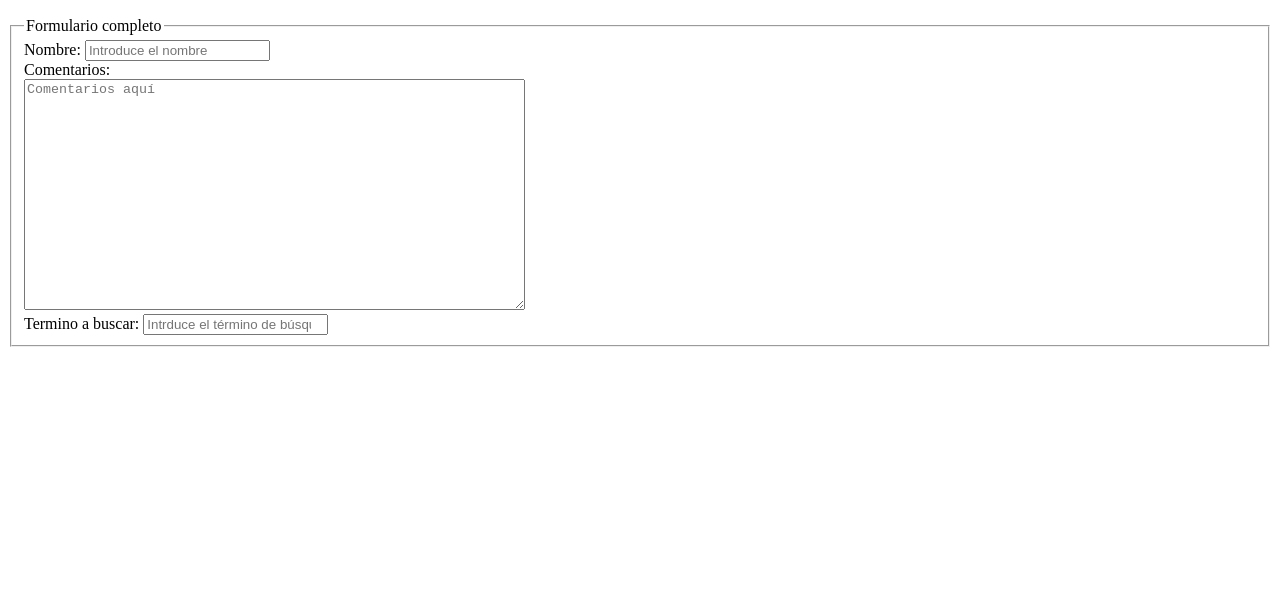
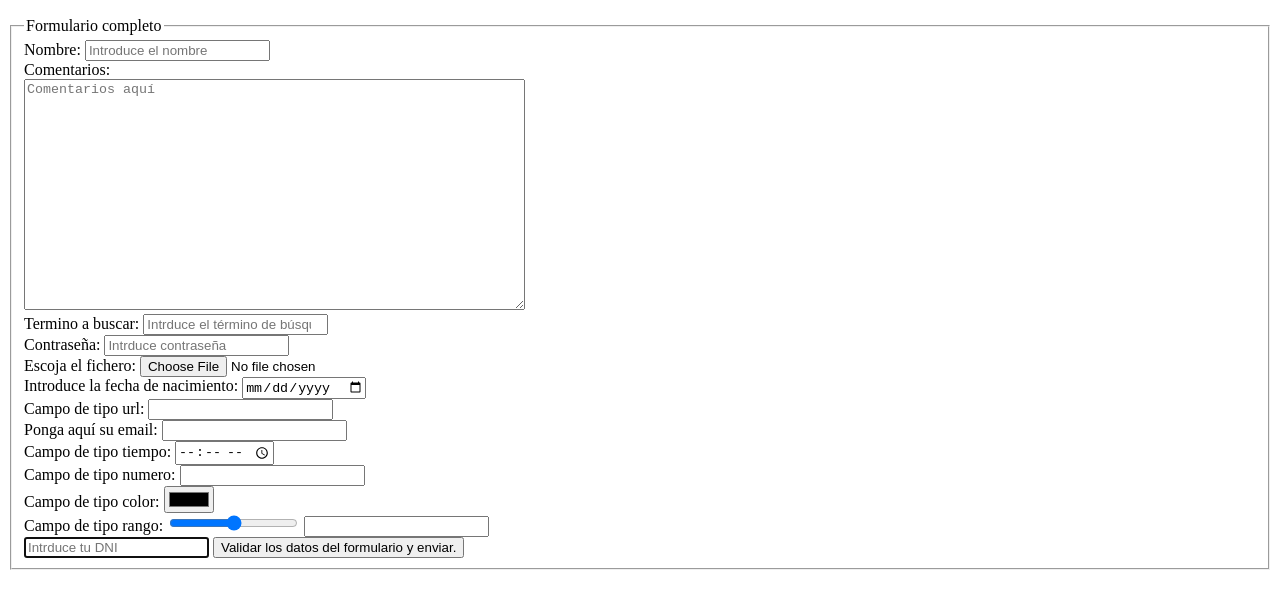
Before and after one commit to AlvaroHiguera/UT1-DIW, a plain HTML site: page Sesion5(26-29-2019)/Ejercicio1.html in a window 1280 px wide. Shown: the part 110-718 px from the top of the page. Drawn offline with Linux system fonts and the light colour scheme.

Commit message:
Version 1.1 de la ramasesion5_formulariosanclas

```diff
--- a/Sesion5(26-29-2019)/Ejercicio1.html
+++ b/Sesion5(26-29-2019)/Ejercicio1.html
@@ -13,13 +13,57 @@
         <fieldset>
             <legend>Formulario completo</legend>
             <label for="campotexto1id">Nombre: </label>
-            <input type="text" id="campotexto1" placeholder="Introduce el nombre"><br>
+            <input type="text" name="campotexto1" id="campotexto1id" placeholder="Introduce el nombre" required ><br>
+
             <label for="areatexto1id">Comentarios: </label><br>
-            <textarea name="areatexto1" id="areatexto11id" cols="60" rows="15" placeholder="Comentarios aquí"></textarea><br>
+            <textarea name="areatexto1" id="areatexto1id" cols="60" rows="15" placeholder="Comentarios aquí"></textarea><br>
+
             <label for="campobusquieda1id">Termino a buscar: </label>
-            <input type="search" id="campobusquieda1id" name="campobusquieda1" placeholder="Intrduce el término de búsqueda"><br>
+            <input type="search" id="campobusquieda1id" name="campobusquieda1" placeholder="Intrduce el término de búsqueda" required><br>
+
+            <label for="campocontraseña1id">Contraseña: </label>
+            <input type="password" id="campocontraseña1id" placeholder="Intrduce contraseña" required><br>
+
+            <label for="fichero1id">Escoja el fichero: </label>
+            <input type="file" id="fichero1id" name="fichero1" required><br>
+
+            <label for="camponumero1id">Introduce la fecha de nacimiento: </label>
+            <input type="date" name="camponumero1" id="camponumero1id" required><br>
+
+            <label for="campourl1id">Campo de tipo url: </label>
+            <input type="url" name="campourl1" id="campourl1id" required><br>
+
+            <label for="campoemail1id">Ponga aquí su email: </label>
+            <input type="email" name="campoemail1" id="campoemail1id" required><br>
+
+            <label for="campotiempo1id">Campo de tipo tiempo: </label>
+            <input type="time" name="campotiempo1" id="campotiempo1id" required><br>
+
+            <label for="camponumero1id">Campo de tipo numero: </label>
+            <input type="number" name="camponumreo1" id="camponumero1id" required><br>
+
+            <label for="campocolor1id">Campo de tipo color: </label>
+            <input type="color" name="campocolor1" id="campocolor1id" required><br>
+
+            <label for="camporango1id">Campo de tipo rango: </label>
+            <input type="range" name="camporango1" id="camporango1id" title="Selecciona un valor de rango"
+            min="0" max="10" value="5" step="1" onchange="mostrarValorRango(this.value)" required> <input type="text" id="camporangomostrar"> <br>
+
+            <input type="text" name="dni1" id="dni1id" placeholder="Intrduce tu DNI" title="Intrduce tu DNI: 8 numeros y una letra de la A a la Z" pattern="[0-9]{8}[A-Z]{1}" autofocus required>
+
+            <input type="submit" value="Validar los datos del formulario y enviar."><br>
 
         </fieldset>
     </form>
+
+
+
+
+
+    <script>
+        function mostrarValorRango(valor){
+            document.getElementById("camporangomostrar").value=valor;
+        }
+    </script>
 </body>
 </html>
```
